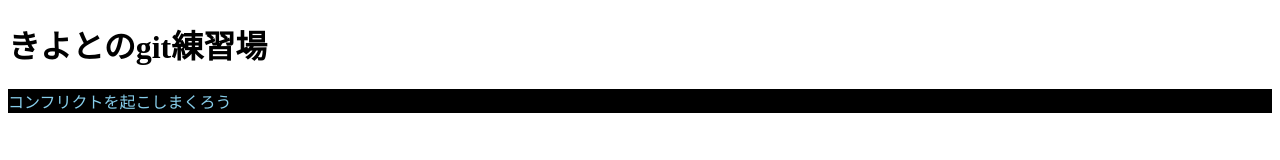
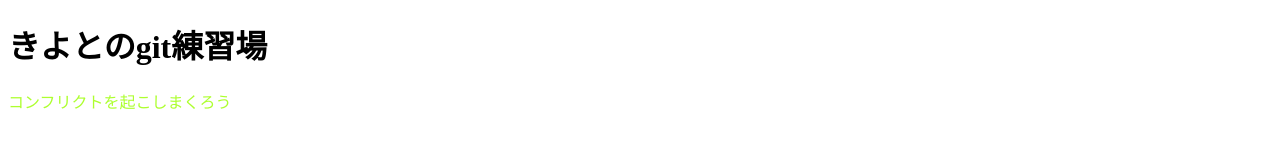
Before and after one commit to C-CHI/test, a plain HTML site: page index.html in a window 1280 px wide. Drawn offline with Linux system fonts and the light colour scheme.

Commit message:
文字色の変更

```diff
--- a/index.html
+++ b/index.html
@@ -17,8 +17,7 @@
       	<link href="" rel="shortcut icon">
         <style media="screen">
           p {
-            color: skyblue;
-            background-color: black;
+            color: greenyellow;
           }
         </style>
     </head>
```
